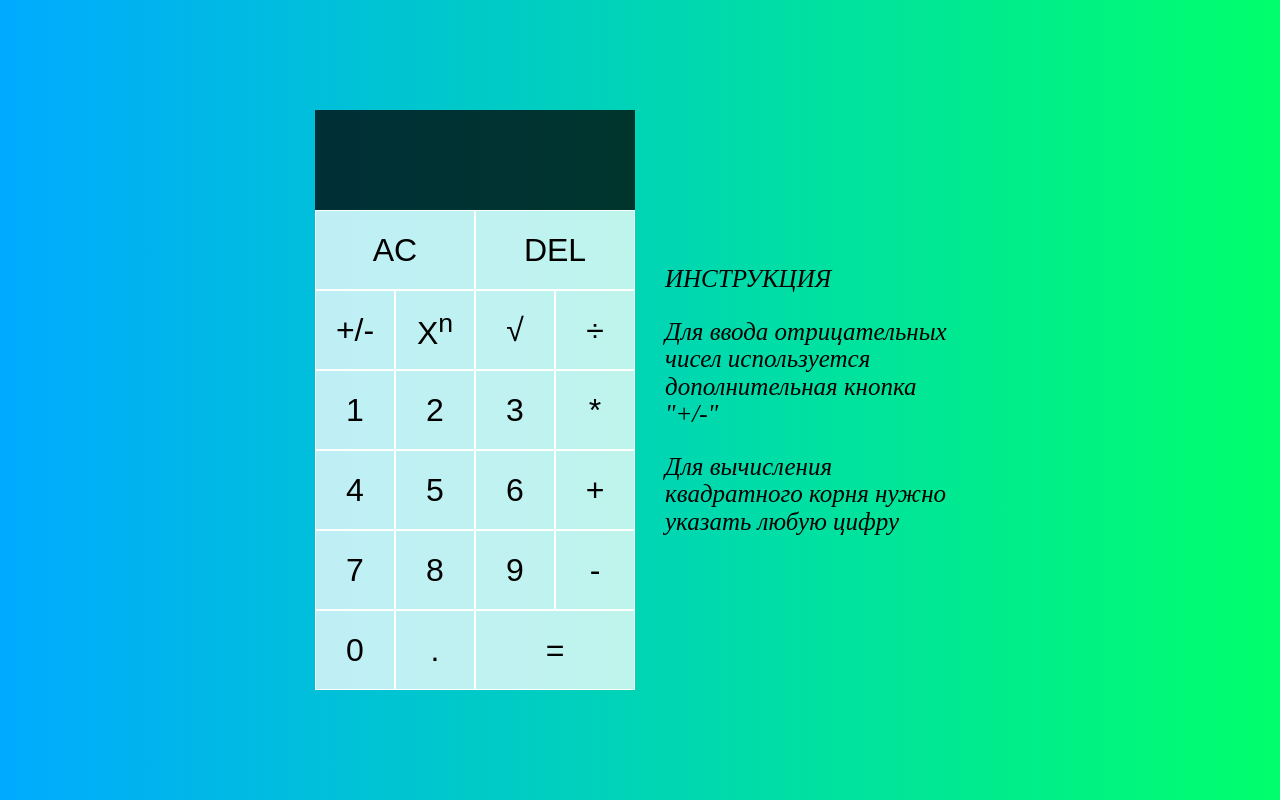
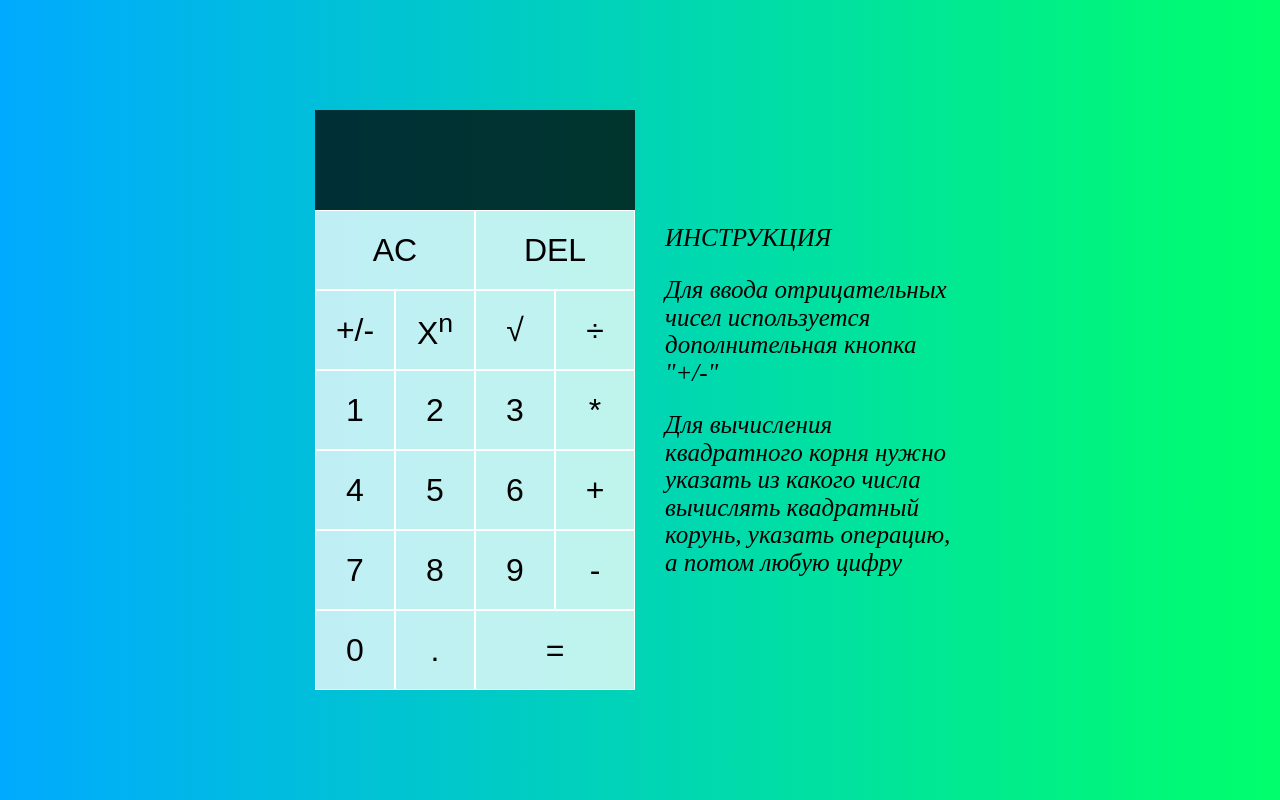
Before and after one commit to MaryMihn/calculator, a plain HTML site: page index.html in a window 1280 px wide. Drawn offline with Linux system fonts and the light colour scheme.

Commit message:
fix: error in the paragraph

```diff
--- a/index.html
+++ b/index.html
@@ -40,7 +40,7 @@
     <div class='explanation'>
       <p>ИНСТРУКЦИЯ</p>
       <p>Для ввода отрицательных чисел используется дополнительная кнопка "+/-" </p>
-      <p>Для вычисления квадратного корня нужно указать любую цифру </p>
+      <p>Для вычисления квадратного корня нужно указать из какого числа вычислять квадратный корунь, указать операцию, а потом любую цифру </p>
     </div>
   </div>
 
```
